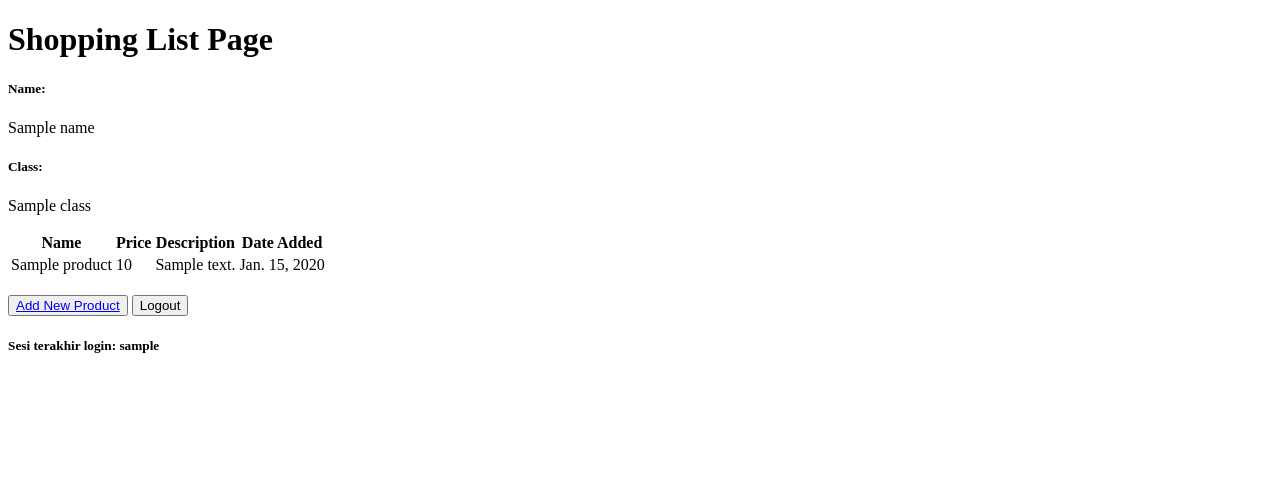
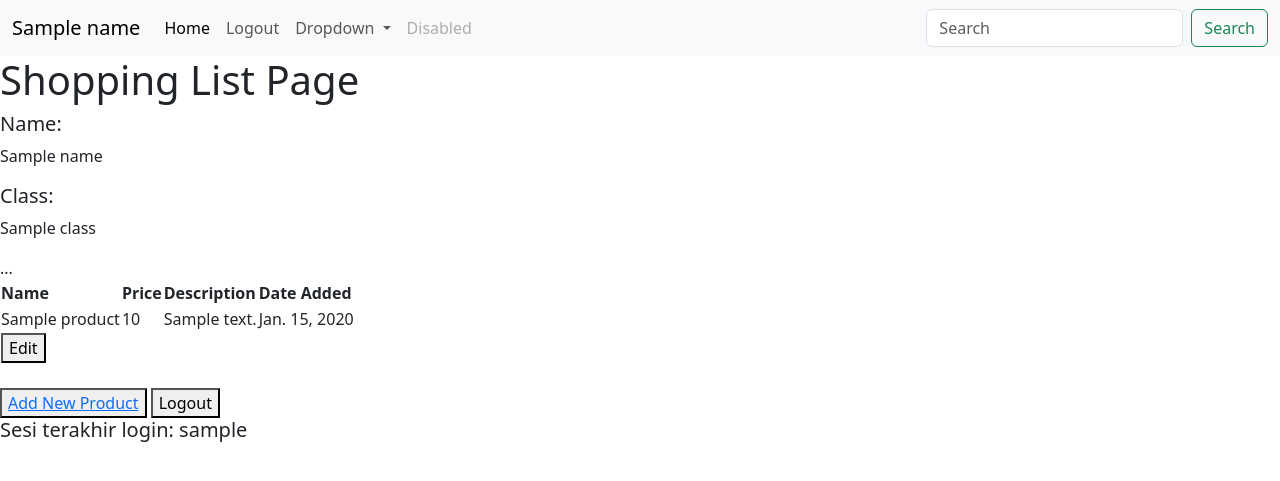
Before and after one commit to RizvanuSN/shopping-list, a Django app: template main/templates/main.html in a window 1280 px wide. Shown: the top 481 px of the page. Run offline with Django 4.2, Linux system fonts and the light colour scheme; tables that the repository leaves empty hold one stand-in row (values such as "Sample post"); the template is opened without the code that fills it: values that come from a table or form of the project are taken from there, most other values are stand-ins (such as "Sample title", 1, 10 or a date in 2020).

Commit message:
Tutorial 4 selesai

```diff
--- a/main/templates/main.html
+++ b/main/templates/main.html
@@ -1,6 +1,43 @@
 {% extends 'base.html' %}
 
 {% block content %}
+    <nav class="navbar navbar-expand-lg bg-body-tertiary">
+        <div class="container-fluid">
+        <a class="navbar-brand" href="#">{{ name }}</a>
+        <button class="navbar-toggler" type="button" data-bs-toggle="collapse" data-bs-target="#navbarSupportedContent" aria-controls="navbarSupportedContent" aria-expanded="false" aria-label="Toggle navigation">
+            <span class="navbar-toggler-icon"></span>
+        </button>
+        <div class="collapse navbar-collapse" id="navbarSupportedContent">
+            <ul class="navbar-nav me-auto mb-2 mb-lg-0">
+            <li class="nav-item">
+                <a class="nav-link active" aria-current="page" href="#">Home</a>
+            </li>
+            <li class="nav-item">
+                <a class="nav-link" href="{% url 'main:logout' %}">Logout</a>
+            </li>
+            <li class="nav-item dropdown">
+                <a class="nav-link dropdown-toggle" href="#" role="button" data-bs-toggle="dropdown" aria-expanded="false">
+                Dropdown
+                </a>
+                <ul class="dropdown-menu">
+                <li><a class="dropdown-item" href="#">Action</a></li>
+                <li><a class="dropdown-item" href="#">Another action</a></li>
+                <li><hr class="dropdown-divider"></li>
+                <li><a class="dropdown-item" href="#">Something else here</a></li>
+                </ul>
+            </li>
+            <li class="nav-item">
+                <a class="nav-link disabled" aria-disabled="true">Disabled</a>
+            </li>
+            </ul>
+            <form class="d-flex" role="search">
+            <input class="form-control me-2" type="search" placeholder="Search" aria-label="Search">
+            <button class="btn btn-outline-success" type="submit">Search</button>
+            </form>
+        </div>
+        </div>
+    </nav>
+
     <h1>Shopping List Page</h1>
 
     <h5>Name:</h5>
@@ -25,6 +62,16 @@
                 <td>{{product.price}}</td>
                 <td>{{product.description}}</td>
                 <td>{{product.date_added}}</td>
+                <tr>
+                    ...
+                    <td>
+                        <a href="{% url 'main:edit_product' product.pk %}">
+                            <button>
+                                Edit
+                            </button>
+                        </a>
+                    </td>
+                </tr>
             </tr>
         {% endfor %}
     </table>
--- a/main/urls.py
+++ b/main/urls.py
@@ -3,6 +3,7 @@ from main.views import show_main, create_product, show_xml, show_json, show_xml_
 from main.views import register
 from main.views import login_user
 from main.views import logout_user
+from main.views import edit_product
 
 app_name = 'main'
 
@@ -16,4 +17,5 @@ urlpatterns = [
     path('register/', register, name='register'),
     path('login/', login_user, name='login'),
     path('logout/', logout_user, name='logout'),
+    path('edit-product/<int:id>', edit_product, name='edit_product'),
 ]
--- a/templates/base.html
+++ b/templates/base.html
@@ -2,14 +2,17 @@
 <!DOCTYPE html>
 <html lang="en">
     <head>
-        <meta charset="UTF-8" />
-        <meta
-            name="viewport"
-            content="width=device-width, initial-scale=1.0"
-        />
         {% block meta %}
+            <meta charset="UTF-8" />
+            <meta name="viewport" content="width=device-width, initial-scale=1">
         {% endblock meta %}
+        <link href="https://cdn.jsdelivr.net/npm/bootstrap@5.3.2/dist/css/bootstrap.min.css" rel="stylesheet" integrity="sha384-T3c6CoIi6uLrA9TneNEoa7RxnatzjcDSCmG1MXxSR1GAsXEV/Dwwykc2MPK8M2HN" crossorigin="anonymous">
+        <script src="https://code.jquery.com/jquery-3.6.0.min.js" integrity="sha384-KyZXEAg3QhqLMpG8r+J4jsl5c9zdLKaUk5Ae5f5b1bw6AUn5f5v8FZJoMxm6f5cH1" crossorigin="anonymous"></script>
+        <script src="https://cdn.jsdelivr.net/npm/@popperjs/core@2.11.8/dist/umd/popper.min.js" integrity="sha384-I7E8VVD/ismYTF4hNIPjVp/Zjvgyol6VFvRkX/vR+Vc4jQkC+hVqc2pM8ODewa9r" crossorigin="anonymous"></script>
+        <script src="https://cdn.jsdelivr.net/npm/bootstrap@5.3.2/dist/js/bootstrap.min.js" integrity="sha384-BBtl+eGJRgqQAUMxJ7pMwbEyER4l1g+O15P+16Ep7Q9Q+zqX6gSbd85u4mG4QzX+" crossorigin="anonymous"></script>
     </head>
+
+
 
     <body>
         {% block content %}
```
Also changed, not shown: main/templates/edit_product.html (added, +22 -0 lines), main/views.py (+15 -1 lines), 2 other files.
